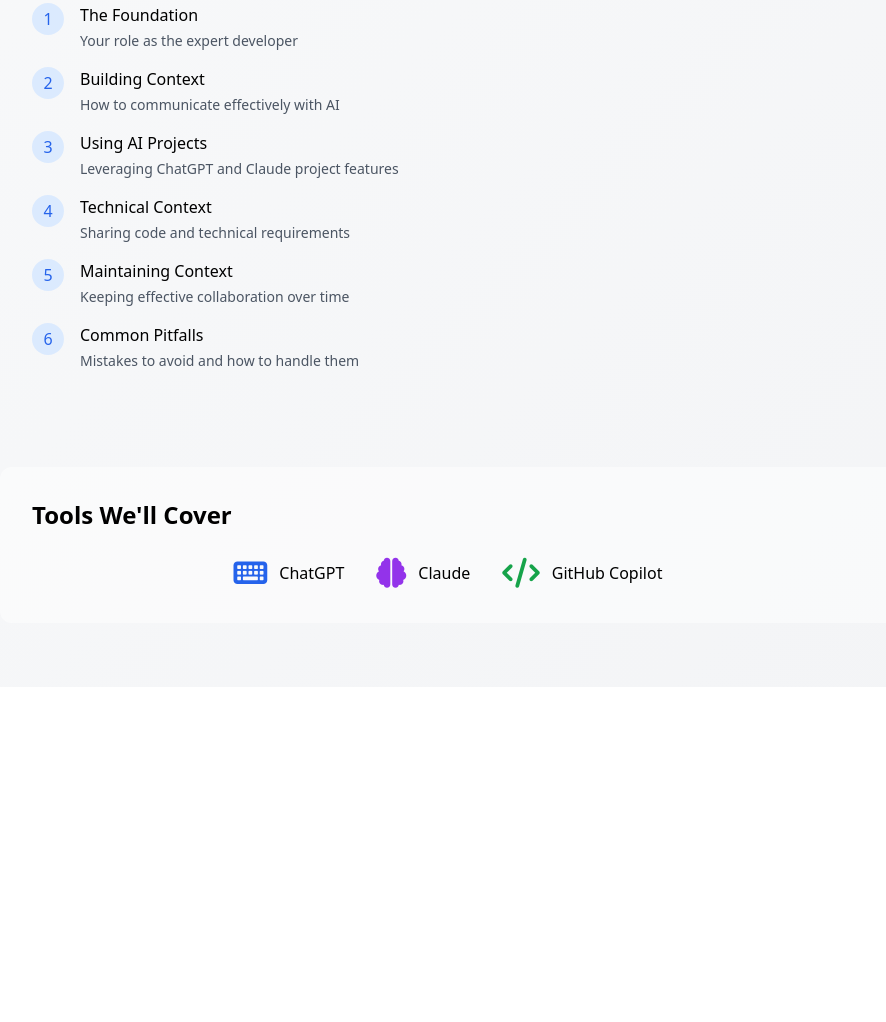
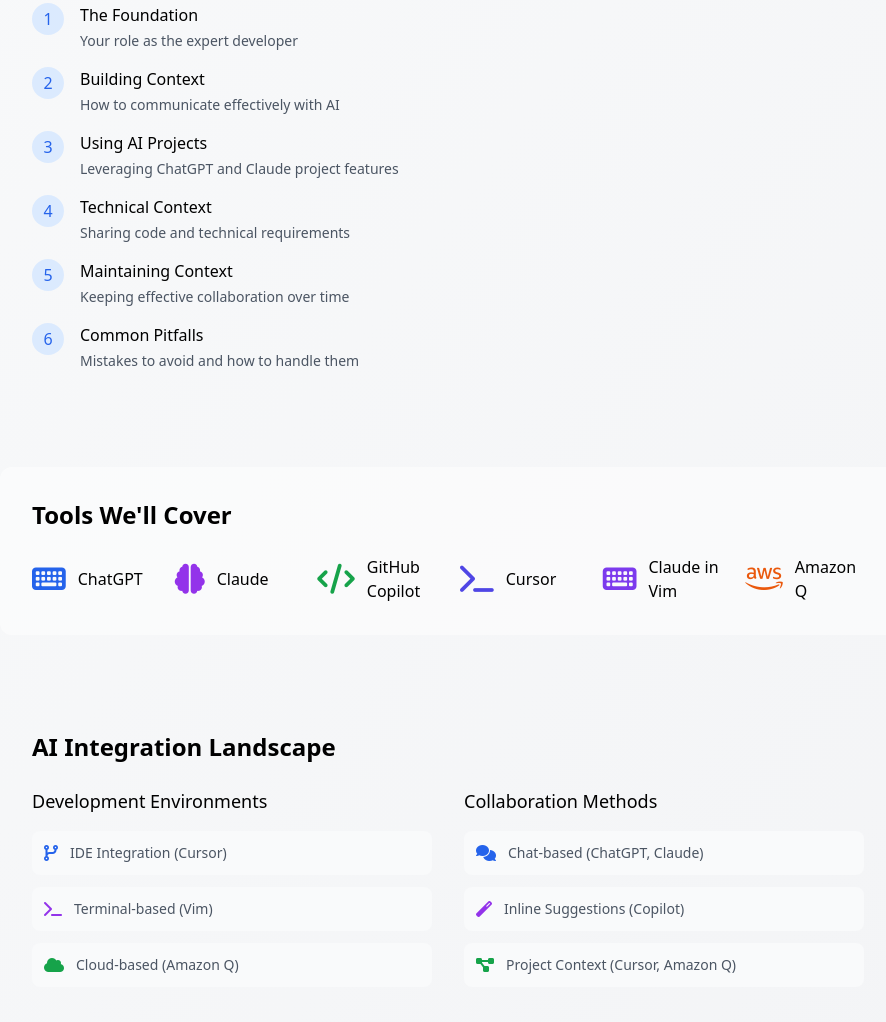
Before and after one commit to tommy2118/super_pair, a plain HTML site: page index.html in a window 1280 px wide. Shown: the part 661-1683 px from the top of the page, without its empty margins (192-1078 px from the left). Before the commit the page ends 1348 px from the top, so only its background shows below. Drawn offline with nearby package versions, Linux system fonts and the light colour scheme.

Commit message:
Improve Index

```diff
--- a/index.html
+++ b/index.html
@@ -7,7 +7,7 @@
     <meta name="description" content="Training guide for effective AI pair programming practices">
     <!-- External CSS -->
     <link href="https://cdnjs.cloudflare.com/ajax/libs/aos/2.3.4/aos.css" rel="stylesheet" />
-    <link href="https://cdnjs.cloudflare.com/ajax/libs/font-awesome/6.0.0/css/all.min.css" rel="stylesheet" />
+    <link rel="stylesheet" href="https://cdnjs.cloudflare.com/ajax/libs/font-awesome/6.7.2/css/all.min.css" integrity="sha512-Evv84Mr4kqVGRNSgIGL/F/aIDqQb7xQ2vcrdIwxfjThSH8CSR7PBEakCr51Ck+w+/U6swU2Im1vVX0SVk9ABhg==" crossorigin="anonymous" referrerpolicy="no-referrer" />
     <!-- Internal CSS -->
     <link href="css/main.css" rel="stylesheet" />
     <link href="css/animations.css" rel="stylesheet" />
@@ -138,10 +138,10 @@
                 </div>
             </div>
 
-            <!-- Tools We'll Cover -->
+            <!-- Updated Tools We'll Cover -->
             <div class="bg-white/50 rounded-xl p-8">
                 <h2 class="text-2xl font-semibold mb-6">Tools We'll Cover</h2>
-                <div class="flex items-center justify-center space-x-8">
+                <div class="grid grid-cols-2 md:grid-cols-3 lg:grid-cols-6 gap-6">
                     <div class="flex items-center">
                         <i class="fas fa-keyboard text-3xl text-blue-600 mr-3"></i>
                         <span class="font-medium">ChatGPT</span>
@@ -153,6 +153,59 @@
                     <div class="flex items-center">
                         <i class="fas fa-code text-3xl text-green-600 mr-3"></i>
                         <span class="font-medium">GitHub Copilot</span>
+                    </div>
+                    <div class="flex items-center">
+                        <i class="fas fa-terminal text-3xl text-indigo-600 mr-3"></i>
+                        <span class="font-medium">Cursor</span>
+                    </div>
+                    <div class="flex items-center">
+                        <i class="fas fa-keyboard text-3xl text-violet-600 mr-3"></i>
+                        <span class="font-medium">Claude in Vim</span>
+                    </div>
+                    <div class="flex items-center">
+                        <i class="fab fa-aws text-3xl text-orange-600 mr-3"></i>
+                        <span class="font-medium">Amazon Q</span>
+                    </div>
+                </div>
+            </div>
+
+            <!-- AI Integration Overview -->
+            <div class="card p-8 mt-16">
+                <h2 class="text-2xl font-semibold mb-6">AI Integration Landscape</h2>
+                <div class="grid grid-cols-1 md:grid-cols-2 gap-8">
+                    <div>
+                        <h3 class="text-lg font-medium mb-4">Development Environments</h3>
+                        <div class="space-y-3">
+                            <div class="flex items-center bg-gray-50 p-3 rounded-lg">
+                                <i class="fas fa-code-branch text-blue-600 mr-3"></i>
+                                <span class="text-sm text-gray-600">IDE Integration (Cursor)</span>
+                            </div>
+                            <div class="flex items-center bg-gray-50 p-3 rounded-lg">
+                                <i class="fas fa-terminal text-purple-600 mr-3"></i>
+                                <span class="text-sm text-gray-600">Terminal-based (Vim)</span>
+                            </div>
+                            <div class="flex items-center bg-gray-50 p-3 rounded-lg">
+                                <i class="fas fa-cloud text-green-600 mr-3"></i>
+                                <span class="text-sm text-gray-600">Cloud-based (Amazon Q)</span>
+                            </div>
+                        </div>
+                    </div>
+                    <div>
+                        <h3 class="text-lg font-medium mb-4">Collaboration Methods</h3>
+                        <div class="space-y-3">
+                            <div class="flex items-center bg-gray-50 p-3 rounded-lg">
+                                <i class="fas fa-comments text-blue-600 mr-3"></i>
+                                <span class="text-sm text-gray-600">Chat-based (ChatGPT, Claude)</span>
+                            </div>
+                            <div class="flex items-center bg-gray-50 p-3 rounded-lg">
+                                <i class="fas fa-magic text-purple-600 mr-3"></i>
+                                <span class="text-sm text-gray-600">Inline Suggestions (Copilot)</span>
+                            </div>
+                            <div class="flex items-center bg-gray-50 p-3 rounded-lg">
+                                <i class="fas fa-project-diagram text-green-600 mr-3"></i>
+                                <span class="text-sm text-gray-600">Project Context (Cursor, Amazon Q)</span>
+                            </div>
+                        </div>
                     </div>
                 </div>
             </div>
```
